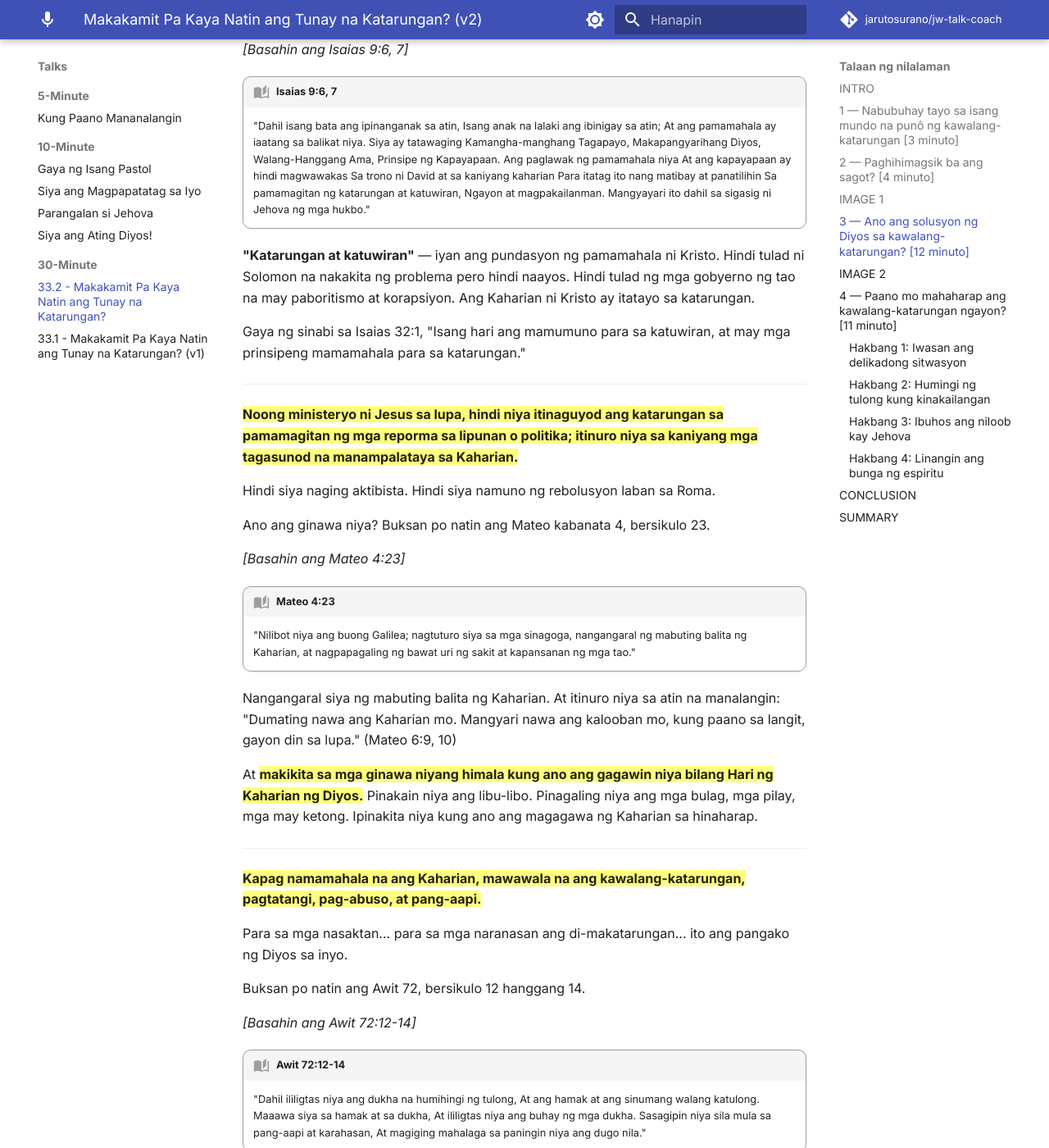
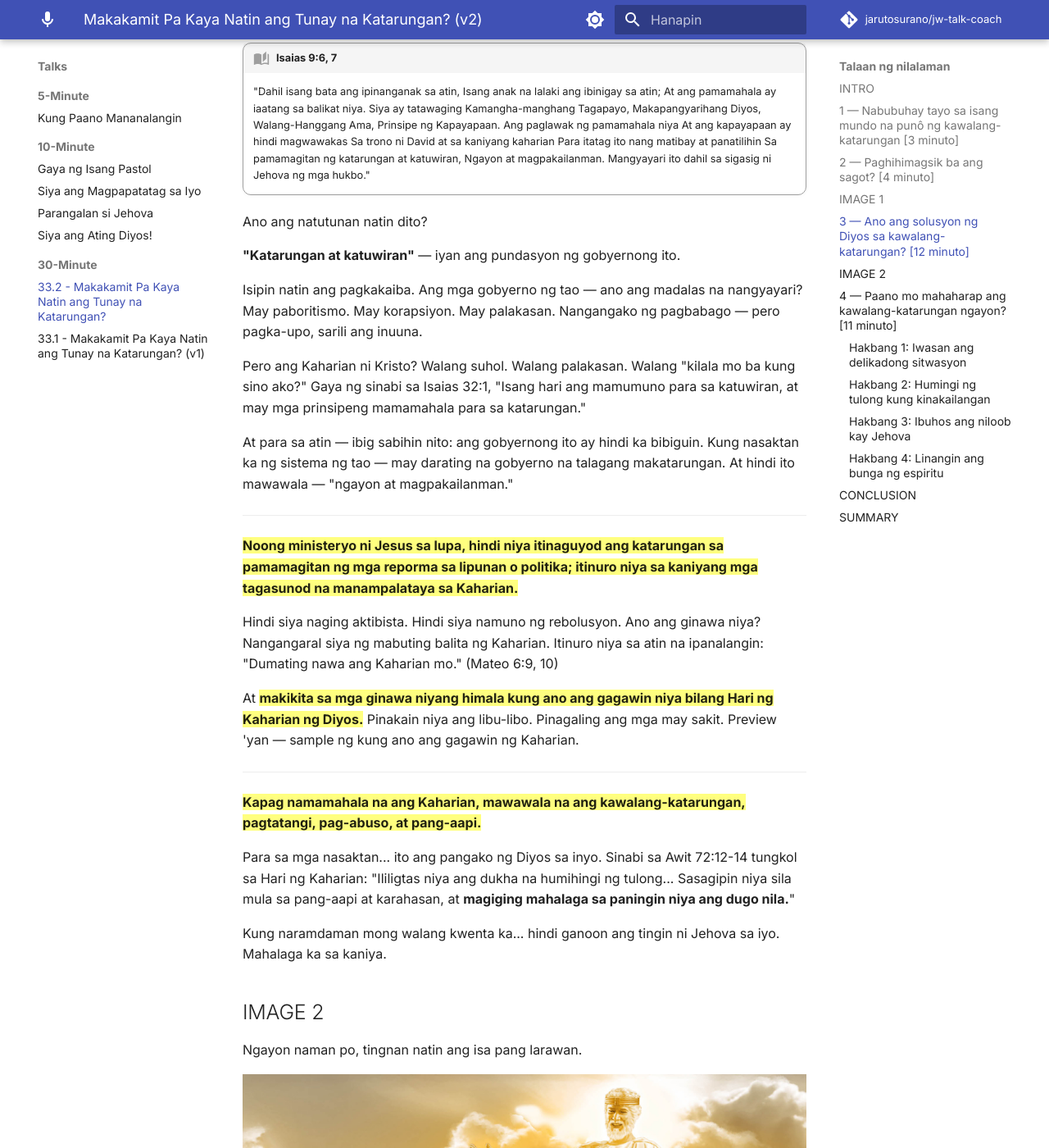
Before and after one commit to jarutosurano/jw-talk-coach, an MkDocs documentation site: the page built from docs/talks/30min/33-makakamit-pa-kaya-natin-ang-tunay-na-katarungan/index.md, in a window 1280 px wide and 1400 px high, scrolled down 4443 px. Shown: the whole window at 82% size. Built offline with MkDocs 1.6.1 and Material for MkDocs 9.7.7, drawn with Linux system fonts in a browser that asks for light colours; comment, search, counter and statistics services are not loaded; some of the changed text lies outside the part shown.

Commit message:
Rewrite talk 33 v2 Section 3: REIA, simple Kingdom explanation, vivid image
- Explain Kaharian simply: gobyerno ng Diyos, God's government, si Jesus ang Hari
- REIA for Isa 9:6,7: compare current system (paboritismo, korapsiyon) vs Kingdom
- Drop Mat 4:23 formal reading — state the point in 2 lines
- Weave Awit 72:12-14 key phrase in (not formal reading)
- Describe Image 2 clearly: diverse group, golden clouds, Jesus as King with crown
- Contrast two images: protest vs Kingdom peace
- 4 pagbabago as vision: walang gutom, walang discrimination, walang away, walang broken family

Co-Authored-By: Claude Opus 4.6 (1M context) <noreply@anthropic.com>

```diff
--- a/docs/talks/30min/33-makakamit-pa-kaya-natin-ang-tunay-na-katarungan/index.md
+++ b/docs/talks/30min/33-makakamit-pa-kaya-natin-ang-tunay-na-katarungan/index.md
@@ -165,95 +165,78 @@ Pero paano?
 
 Mga kapatid at mga kaibigan,
 kung may dala-dala kayong bigat sa dibdib ngayong umaga —
-dahil nasaktan kayo,
-dahil naranasan n'yo ang di-makatarungan,
-o dahil may taong nanakit sa inyo na parang walang nangyari —
 ito po ang bahaging para sa inyo.
 
 Hindi kayo nakalimutan ni Jehova.
 
-Iisa lang ang solusyon ng Diyos —
-at iyon ay ang **Kaharian niya**.
-
 **==Ang Diyos ay nagtatag ng isang Kaharian sa langit na magdadala ng tunay na katarungan.==**
 
-Nakita ito ni propeta Daniel sa isang pangitain.
-Sinabi sa Daniel 7:13, 14 na may isang "gaya ng anak ng tao" —
-si Jesu-Kristo —
-na binigyan ng "awtoridad na mamahala, ng karangalan, at ng isang kaharian."
+Ano ba ang Kaharian ng Diyos?
+Simply put — ito ay gobyerno. Hindi gobyerno ng tao. Gobyerno ng Diyos — *God's government.*
+At sino ang pinili niyang maging Hari? Si Jesu-Kristo.
 
+Sinabi sa Daniel 7:13, 14 na binigyan si Kristo ng "awtoridad na mamahala, ng karangalan, at ng isang kaharian."
 At ang pinaka-importanteng bahagi:
-**"Ang pamamahala niya ay walang hanggan —
-hindi ito magwawakas, at hindi mawawasak ang kaharian niya."**
+"Ang pamamahala niya ay walang hanggan — hindi ito magwawakas."
 
-Hindi ito tulad ng mga gobyerno ng tao na nagbabago-bago.
-Hindi ito maaagawan ng kapangyarihan.
+Hindi ito tulad ng mga gobyerno ng tao — na nagbabago-bago, na puwedeng ma-impeach, na puwedeng ma-corrupt.
 **==Malapit nang palitan ng Kaharian ang mga pamahalaan ng tao at mamamahala ito sa buong lupa.==**
 
-Pero sino ang mamumuno sa Kahariang ito?
+Pero sino ang mamumuno?
 
 **==Si Jesu-Kristo ang Tagapamahala ng Kaharian ng Diyos; ang pamamahala niya ay magdadala ng "katarungan at katuwiran."==**
 
 Buksan po natin ang Isaias kabanata 9, bersikulo 6 at 7.
-Dito, makikita natin kung anong klase ng pamamahala ang itatayo ni Kristo.
+Pansinin kung anong klase ng pamamahala ang itatayo ni Kristo.
 
 *[Basahin ang Isaias 9:6, 7]*
 
 !!! quote "Isaias 9:6, 7"
     "Dahil isang bata ang ipinanganak sa atin, Isang anak na lalaki ang ibinigay sa atin; At ang pamamahala ay iaatang sa balikat niya. Siya ay tatawaging Kamangha-manghang Tagapayo, Makapangyarihang Diyos, Walang-Hanggang Ama, Prinsipe ng Kapayapaan. Ang paglawak ng pamamahala niya At ang kapayapaan ay hindi magwawakas Sa trono ni David at sa kaniyang kaharian Para itatag ito nang matibay at panatilihin Sa pamamagitan ng katarungan at katuwiran, Ngayon at magpakailanman. Mangyayari ito dahil sa sigasig ni Jehova ng mga hukbo."
 
-**"Katarungan at katuwiran"** —
-iyan ang pundasyon ng pamamahala ni Kristo.
-Hindi tulad ni Solomon na nakakita ng problema pero hindi naayos.
-Hindi tulad ng mga gobyerno ng tao na may paboritismo at korapsiyon.
-Ang Kaharian ni Kristo ay itatayo sa katarungan.
+Ano ang natutunan natin dito?
 
+**"Katarungan at katuwiran"** — iyan ang pundasyon ng gobyernong ito.
+
+Isipin natin ang pagkakaiba.
+Ang mga gobyerno ng tao — ano ang madalas na nangyayari?
+May paboritismo. May korapsiyon. May palakasan.
+Nangangako ng pagbabago — pero pagka-upo, sarili ang inuuna.
+
+Pero ang Kaharian ni Kristo?
+Walang suhol. Walang palakasan. Walang "kilala mo ba kung sino ako?"
 Gaya ng sinabi sa Isaias 32:1,
 "Isang hari ang mamumuno para sa katuwiran,
 at may mga prinsipeng mamamahala para sa katarungan."
+
+At para sa atin — ibig sabihin nito:
+ang gobyernong ito ay hindi ka bibiguin.
+Kung nasaktan ka ng sistema ng tao — may darating na gobyerno na talagang makatarungan.
+At hindi ito mawawala — "ngayon at magpakailanman."
 
 ---
 
 **==Noong ministeryo ni Jesus sa lupa, hindi niya itinaguyod ang katarungan sa pamamagitan ng mga reporma sa lipunan o politika; itinuro niya sa kaniyang mga tagasunod na manampalataya sa Kaharian.==**
 
-Hindi siya naging aktibista.
-Hindi siya namuno ng rebolusyon laban sa Roma.
-
+Hindi siya naging aktibista. Hindi siya namuno ng rebolusyon.
 Ano ang ginawa niya?
-Buksan po natin ang Mateo kabanata 4, bersikulo 23.
-
-*[Basahin ang Mateo 4:23]*
-
-!!! quote "Mateo 4:23"
-    "Nilibot niya ang buong Galilea; nagtuturo siya sa mga sinagoga, nangangaral ng mabuting balita ng Kaharian, at nagpapagaling ng bawat uri ng sakit at kapansanan ng mga tao."
-
 Nangangaral siya ng mabuting balita ng Kaharian.
-At itinuro niya sa atin na manalangin:
-"Dumating nawa ang Kaharian mo.
-Mangyari nawa ang kalooban mo,
-kung paano sa langit, gayon din sa lupa." (Mateo 6:9, 10)
+Itinuro niya sa atin na ipanalangin: "Dumating nawa ang Kaharian mo." (Mateo 6:9, 10)
 
 At **==makikita sa mga ginawa niyang himala kung ano ang gagawin niya bilang Hari ng Kaharian ng Diyos.==**
-Pinakain niya ang libu-libo.
-Pinagaling niya ang mga bulag, mga pilay, mga may ketong.
-Ipinakita niya kung ano ang magagawa ng Kaharian sa hinaharap.
+Pinakain niya ang libu-libo. Pinagaling ang mga may sakit.
+Preview 'yan — sample ng kung ano ang gagawin ng Kaharian.
 
 ---
 
 **==Kapag namamahala na ang Kaharian, mawawala na ang kawalang-katarungan, pagtatangi, pag-abuso, at pang-aapi.==**
 
-Para sa mga nasaktan...
-para sa mga naranasan ang di-makatarungan...
-ito ang pangako ng Diyos sa inyo.
+Para sa mga nasaktan... ito ang pangako ng Diyos sa inyo.
+Sinabi sa Awit 72:12-14 tungkol sa Hari ng Kaharian:
+"Ililigtas niya ang dukha na humihingi ng tulong...
+Sasagipin niya sila mula sa pang-aapi at karahasan,
+at **magiging mahalaga sa paningin niya ang dugo nila.**"
 
-Buksan po natin ang Awit 72, bersikulo 12 hanggang 14.
-
-*[Basahin ang Awit 72:12-14]*
-
-!!! quote "Awit 72:12-14"
-    "Dahil ililigtas niya ang dukha na humihingi ng tulong, At ang hamak at ang sinumang walang katulong. Maaawa siya sa hamak at sa dukha, At ililigtas niya ang buhay ng mga dukha. Sasagipin niya sila mula sa pang-aapi at karahasan, At magiging mahalaga sa paningin niya ang dugo nila."
-
-**"Magiging mahalaga sa paningin niya ang dugo nila."**
 Kung naramdaman mong walang kwenta ka...
 hindi ganoon ang tingin ni Jehova sa iyo.
 Mahalaga ka sa kaniya.
@@ -267,28 +250,31 @@ Ngayon naman po, tingnan natin ang isa pang larawan.
 </figure>
 
 Ano po ba ang nakikita natin dito, mga kapatid at mga kaibigan?
-Buhay sa ilalim ng Kaharian.
-Kapayapaan. Kasiyahan.
-Walang nang-aapi. Walang inaapi.
+May malaking grupo ng mga tao — iba't ibang lahi, iba't ibang bansa — pero lahat sila nakangiti.
+Nakatayo sila sa ilalim ng gintong mga ulap.
+At tingnan n'yo kung sino ang nakikita nila sa itaas —
+isang maringal na pigura, naka-glowing na damit, may korona, at nakabukás ang mga kamay.
+Sino 'yon? Si Jesu-Kristo — ang Hari ng Kaharian ng Diyos.
 
-Kanina, nakita natin ang mga taong galit, nagmamartsa, naghahanap ng pagbabago.
+Natatandaan n'yo ang unang larawan?
+Mga taong galit, nagmamartsa, naghahanap ng pagbabago.
 Pero dito — kapayapaan. Kasiyahan. Pagkakaisa.
+Iyan ang pagkakaiba ng gobyerno ng tao at ng gobyerno ng Diyos.
 
-At apat na pagbabago ang makikita natin:
+Isipin n'yo ang mundong ganito:
 
-**==Lahat ay makikinabang sa mga likas na yaman ng lupa kaya wala nang mayaman o mahirap==** (Awit 72:16).
+**==Walang gutom — lahat sagana.==** Wala nang mayaman o mahirap. (Awit 72:16)
 
-**==Pantay-pantay na ang lahat ng lahi at etnikong mga grupo==** (Gawa 10:34, 35).
+**==Walang discrimination — pantay-pantay ang lahat.==** Hindi ka iju-judge dahil sa kulay ng balat mo o kung saan ka nanggaling. (Gawa 10:34, 35)
 
-**==Hindi na mababahagi ang mga tao dahil sa relihiyon; ang lahat ay magkakaisa sa pagsamba kay Jehova==** (Isaias 11:9).
+**==Walang away dahil sa relihiyon — iisa ang pagsamba.==** Ang lahat ay magkakaisa sa pagsamba kay Jehova. (Isaias 11:9)
 
-At **==magkakaroon ng kapayapaan sa lahat ng pamilya.==**
+At **==walang broken family — kapayapaan sa bawat tahanan.==**
 
 *Salamat po sa picture.*
 
 Sino ba ang ayaw na mabuhay sa mundong ganito?
-Hindi 'yan panaginip.
-Pangako 'yan ng Diyos na Jehova.
+Hindi 'yan panaginip. Pangako 'yan ng Diyos na Jehova.
 
 Pero paano naman tayo ngayon habang hinihintay natin ang Kaharian?
 <mark class="green">**Paano mo mahaharap ang kawalang-katarungan ngayon?**</mark>
```
